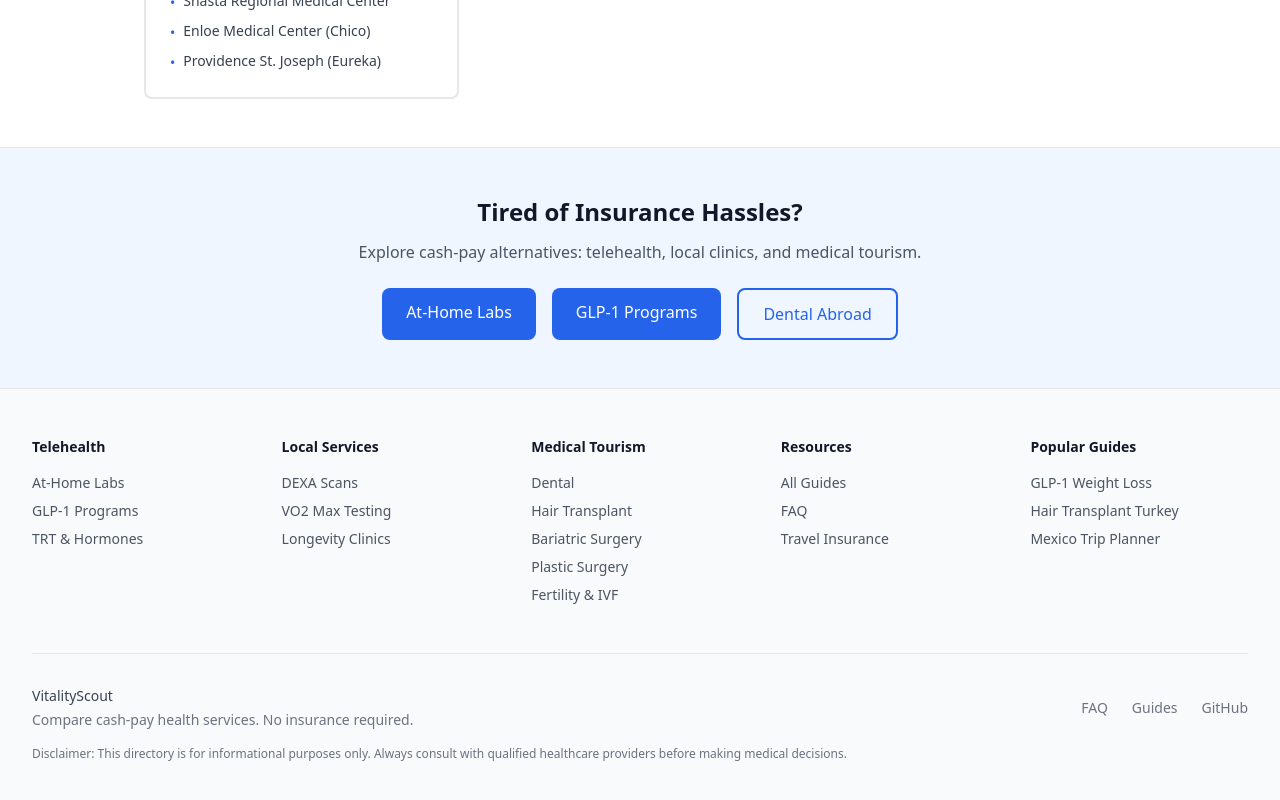
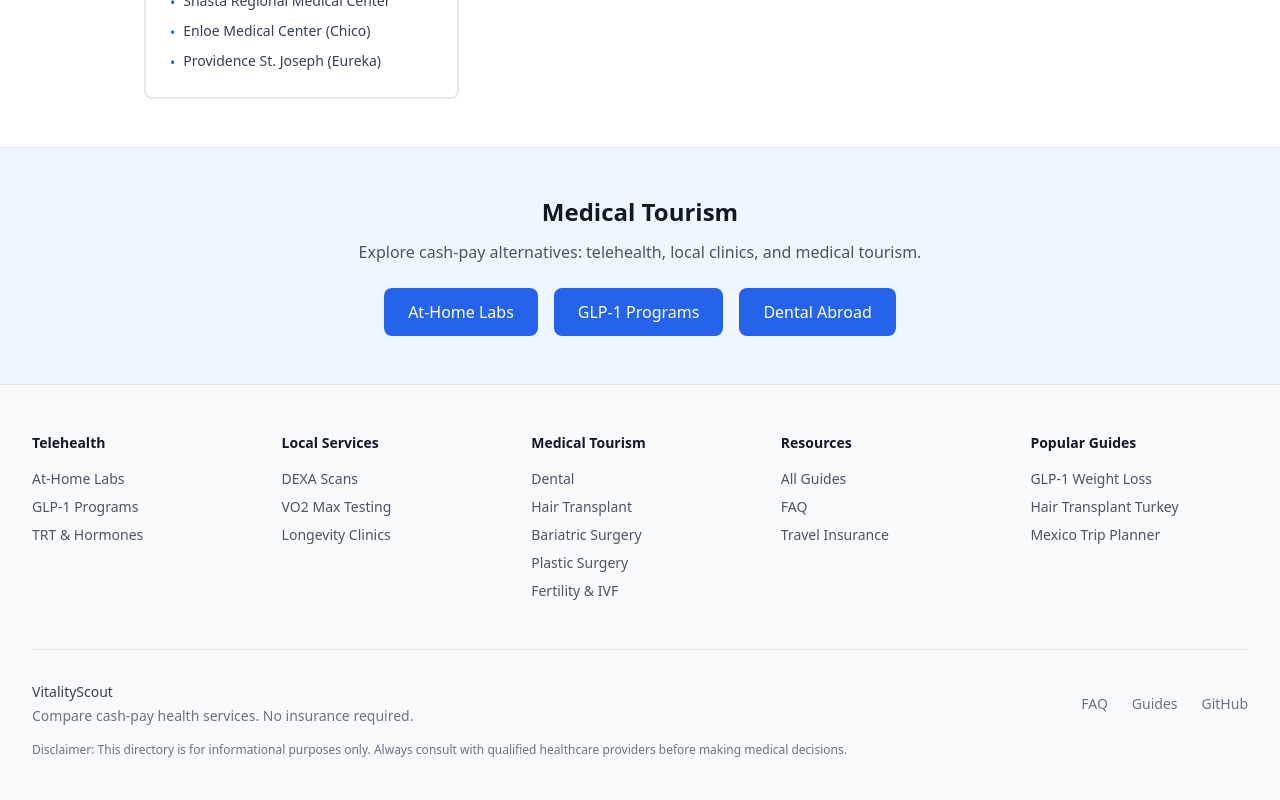
Before and after one commit to zachlittle42/cashpay-health-directory, a Next.js app: page /traditional-healthcare/california in a window 1280 px wide. Shown: the part 1827-2627 px from the top of the page. Built offline with nearby package versions, Linux system fonts and the light colour scheme.

Commit message:
Update state page CTA: change heading to 'Medical Tourism' and make all buttons blue

```diff
--- a/src/app/traditional-healthcare/[state]/page.tsx
+++ b/src/app/traditional-healthcare/[state]/page.tsx
@@ -202,7 +202,7 @@ export default function StatePage({ params }: { params: { state: string } }) {
       <section className="bg-blue-50 px-4 py-12 border-t border-blue-100">
         <div className="mx-auto max-w-4xl text-center">
           <h3 className="text-2xl font-bold text-gray-900 mb-3">
-            Tired of Insurance Hassles?
+            Medical Tourism
           </h3>
           <p className="text-gray-600 mb-6">
             Explore cash-pay alternatives: telehealth, local clinics, and medical tourism.
@@ -222,7 +222,7 @@ export default function StatePage({ params }: { params: { state: string } }) {
             </Link>
             <Link
               href="/dental"
-              className="inline-block rounded-lg border-2 border-blue-600 px-6 py-3 font-medium text-blue-600 hover:bg-blue-50"
+              className="inline-block rounded-lg bg-blue-600 px-6 py-3 font-medium text-white hover:bg-blue-700"
             >
               Dental Abroad
             </Link>
```
